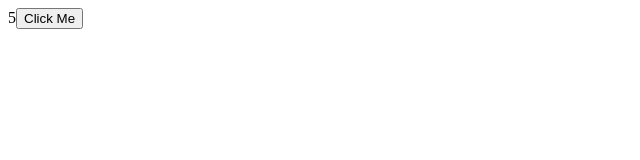
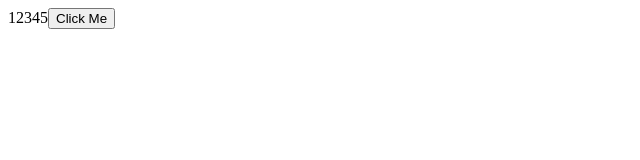
Before and after one commit to ZiyadBatekh/React-Learn, a React (Vite) app: page / in a window 1280 px wide. Shown: the top 160 px of the page, without its empty margins (0-640 px from the left). Built offline with nearby package versions, Linux system fonts and the light colour scheme.

Commit message:
Updating Nested Objects.

```diff
--- a/src/App.tsx
+++ b/src/App.tsx
@@ -1,21 +1,28 @@
 import React, { useState } from "react";
 
 function App() {
+  const [customer, setCustomer] = useState({
+    name: "John",
+    address: {
+      city: "New York",
+      zipCode: 12345,
+    },
+  });
 
-  const [drink , setDrink] = useState({
-    title:"Amirican",
-    price:5
-  })
-
-  const handleClick = () =>{
-     setDrink({...drink , price:6})
-  }
-  return(
+  const handleClick = () => {
+    setCustomer({
+      ...customer,
+      address: { ...customer.address, zipCode: 2222222222222222 },
+    });
+  };
+  return (
     <div>
-     {drink.price}
-     <button className="btn btn-primary" onClick={handleClick}>Click Me</button>
+      {customer.address.zipCode}
+      <button className="btn btn-primary" onClick={handleClick}>
+        Click Me
+      </button>
     </div>
-  )
+  );
 }
 
 export default App;
```
Also changed, not shown: src/Review.tsx (+29 -0 lines).
